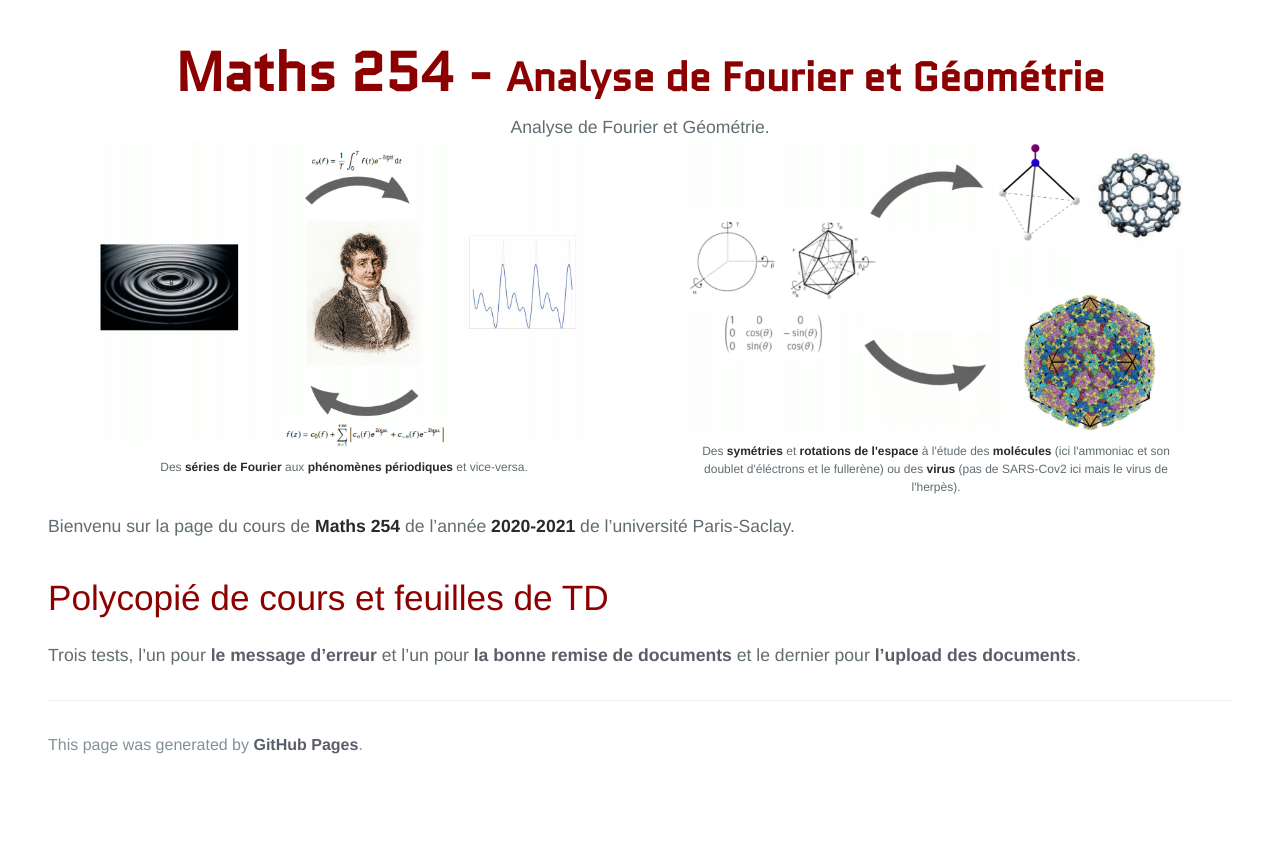
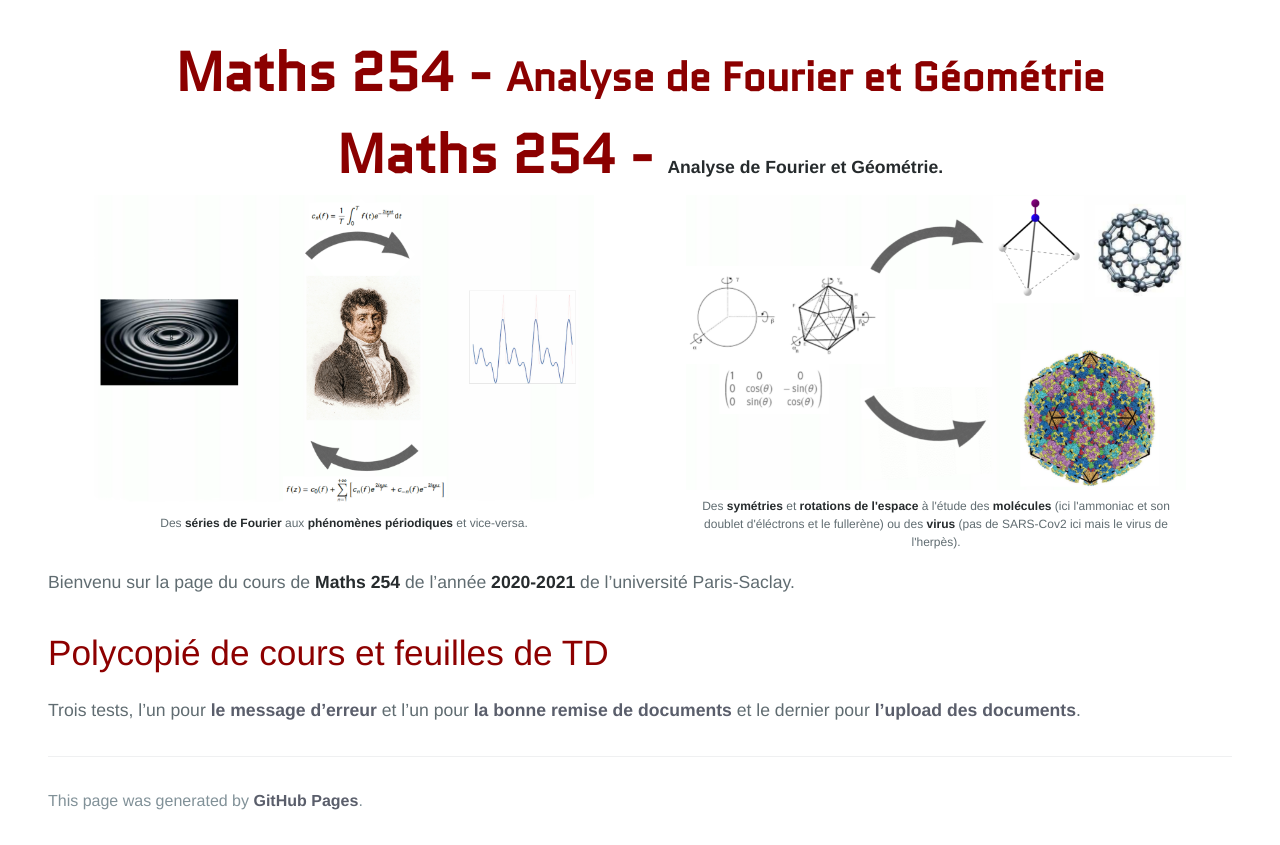
Before and after one commit to KevinDestagnol/algebre.github.io, a Jekyll site: the page built from index.md, in a window 1280 px wide. Shown: the part 260-1105 px from the top of the page. Built offline with Jekyll 4.4.1, drawn with Linux system fonts in a browser that asks for light colours; some web fonts are replaced; our own code applies the rules of GitHub Pages for plain Markdown files; before the commit the page ends 1049 px from its top, so only the background shows below that.

Commit message:
Update default.html

```diff
--- a/_layouts/default.html
+++ b/_layouts/default.html
@@ -32,7 +32,7 @@
       <hprime class="project-name">{{ page.title | default: site.title | default: site.github.repository_name }} - </hprime>
       <hprime2 class="project-name">{{ page.description | default: site.description | default: site.github.project_tagline }}</hprime2>
    <div class="content">
-       Analyse de Fourier et Géométrie.
+      <hprime class="project-name">{{ page.title | default: site.title | default: site.github.repository_name }} - </hprime> <b> Analyse de Fourier et Géométrie.</b>
       </div>
       </center>
       <script>
```
